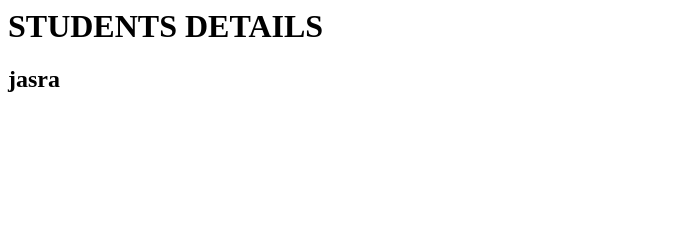
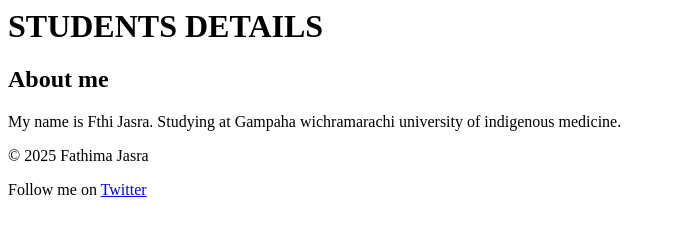
Before and after one commit to gwu-bhbt-2022-07-alt/Jasra-, a plain HTML site: page index.html in a window 1280 px wide. Shown: the whole page, without its empty margins (0-677 px from the left). Drawn offline with Linux system fonts and the light colour scheme.

Commit message:
3rd time

```diff
--- a/index.html
+++ b/index.html
@@ -5,15 +5,29 @@
     </title>
  </head>
  <body>
-    <header>
+     <main>
     <h1>
         STUDENTS DETAILS
-    </h1> </header>
+    </h1>
+    <section>
     <h2>
-        <main>
-            jasra
-        </main>
+            About me
     </h2>
+    <p>
+        My name is Fthi Jasra. Studying at Gampaha wichramarachi university of indigenous medicine.
+    </p>
+     </section>
+     </main>
+
+     <footer>
+        <p>&copy; 2025 Fathima Jasra</p>
+        <p> Follow me on <a href="https://www.bing.com/ck/a?!&&p=7f9b38bb8a7d8157b744775096b461daf5f8070376087b0ec7778003fb34a536JmltdHM9MTc1OTQ0OTYwMA&ptn=3&ver=2&hsh=4&fclid=2318f602-6a76-6a0d-1d30-e2e76b776be1&psq=twitter&u=a1aHR0cHM6Ly90d2l0dGVyLmNvbS8"> Twitter</a> </p>
+     </footer>
+
+
+
+
+
 
 
  </body>
```
